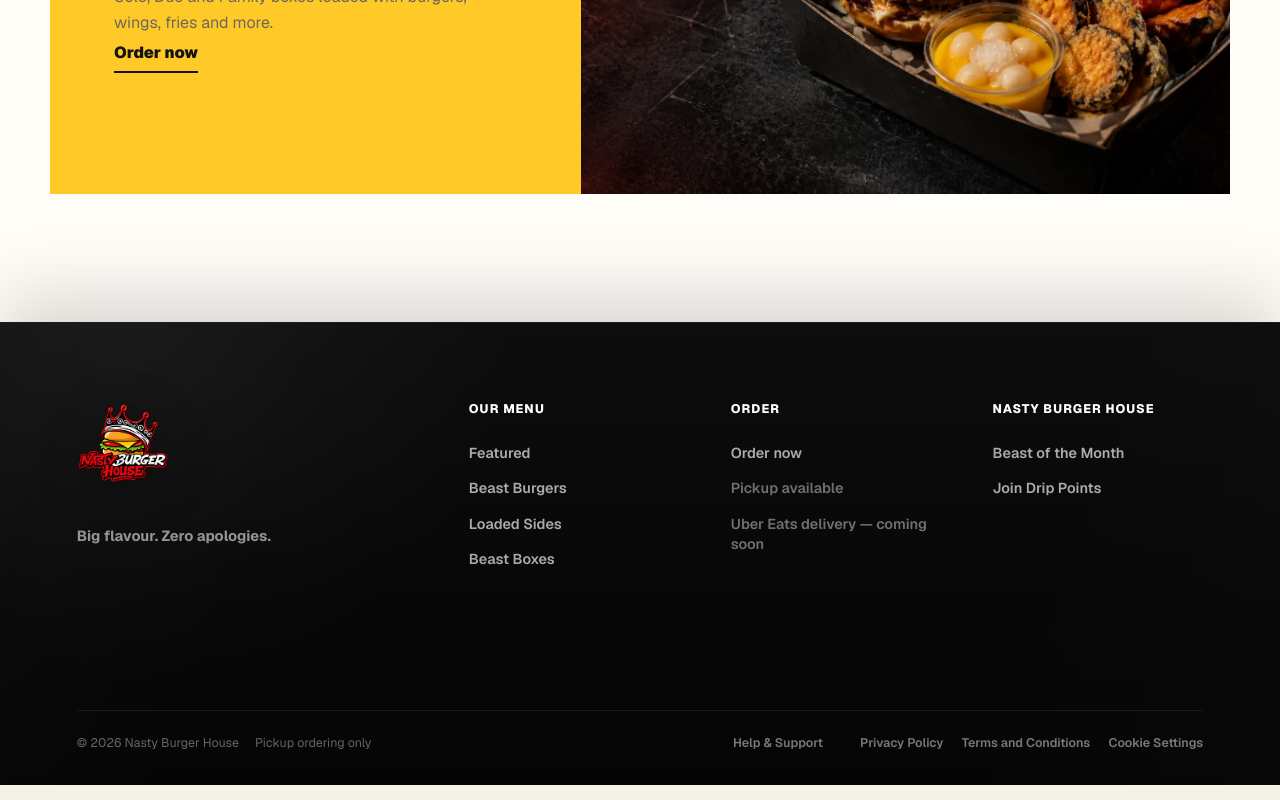
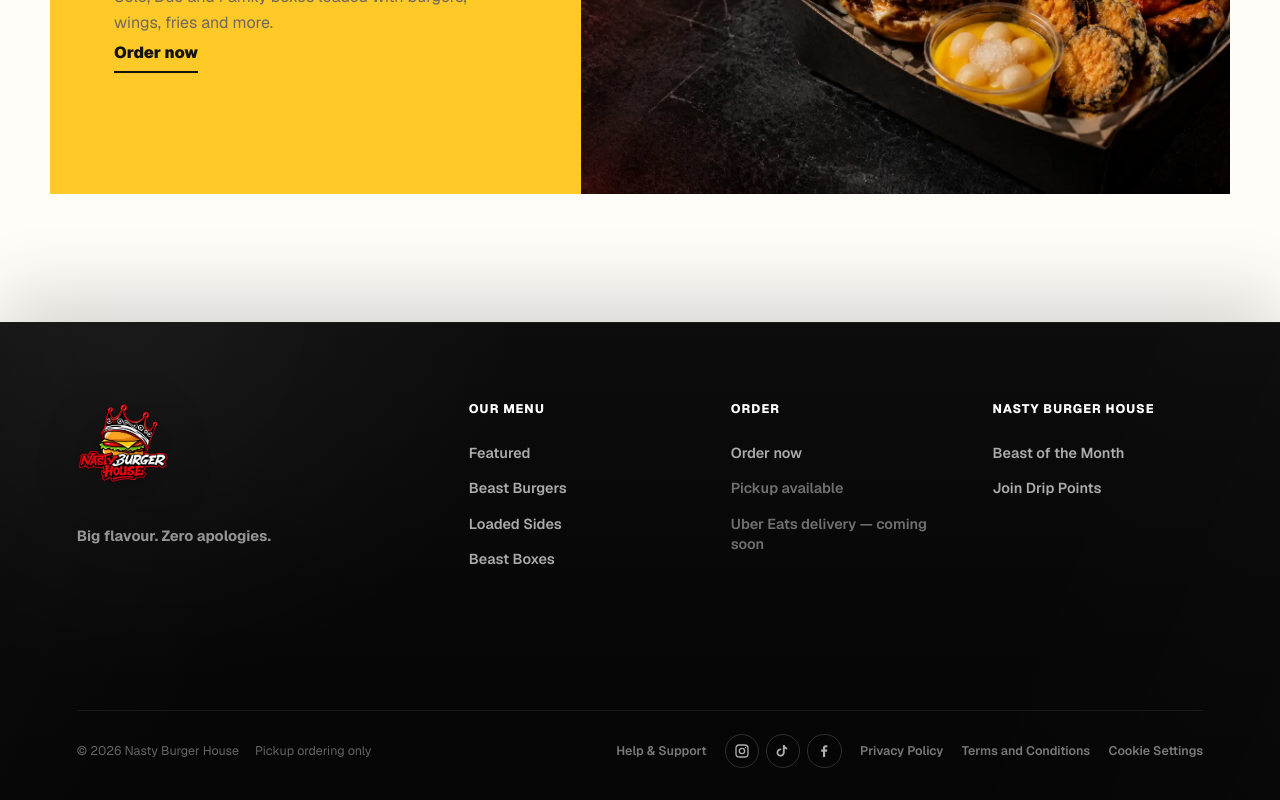
Before and after one commit to furbagurung/nasty-burger-house, a Next.js app: page / in a window 1280 px wide. Shown: the part 2819-3619 px from the top of the page. Built offline with nearby package versions, Linux system fonts and the light colour scheme.

Commit message:
Style monochrome social icons in footer

```diff
--- a/app/footer-utility.css
+++ b/app/footer-utility.css
@@ -17,6 +17,41 @@
 
 .site-footer .footer-legal-links button:hover {
   color: #fff;
+}
+
+.footer-social-links {
+  display: inline-flex;
+  align-items: center;
+  gap: 0.42rem;
+}
+
+.footer-social-links > a {
+  display: inline-grid !important;
+  width: 2.15rem;
+  height: 2.15rem;
+  flex: 0 0 auto;
+  place-items: center;
+  border: 1px solid rgba(255, 255, 255, 0.16);
+  border-radius: 999px;
+  padding: 0 !important;
+  background: transparent;
+  color: rgba(255, 255, 255, 0.68) !important;
+  text-decoration: none;
+  transition:
+    border-color 160ms ease,
+    background-color 160ms ease,
+    color 160ms ease;
+}
+
+.footer-social-links > a svg {
+  width: 1rem;
+  height: 1rem;
+}
+
+.footer-social-links > a:hover {
+  border-color: rgba(255, 255, 255, 0.5);
+  background: rgba(255, 255, 255, 0.08);
+  color: #fff !important;
 }
 
 .catalogue-footer .footer-legal-links {
@@ -83,4 +118,14 @@
     flex-direction: column;
     padding-bottom: 6rem;
   }
+
+  .footer-social-links > a {
+    width: 2.3rem;
+    height: 2.3rem;
+  }
+
+  .footer-social-links > a svg {
+    width: 1.08rem;
+    height: 1.08rem;
+  }
 }
```
